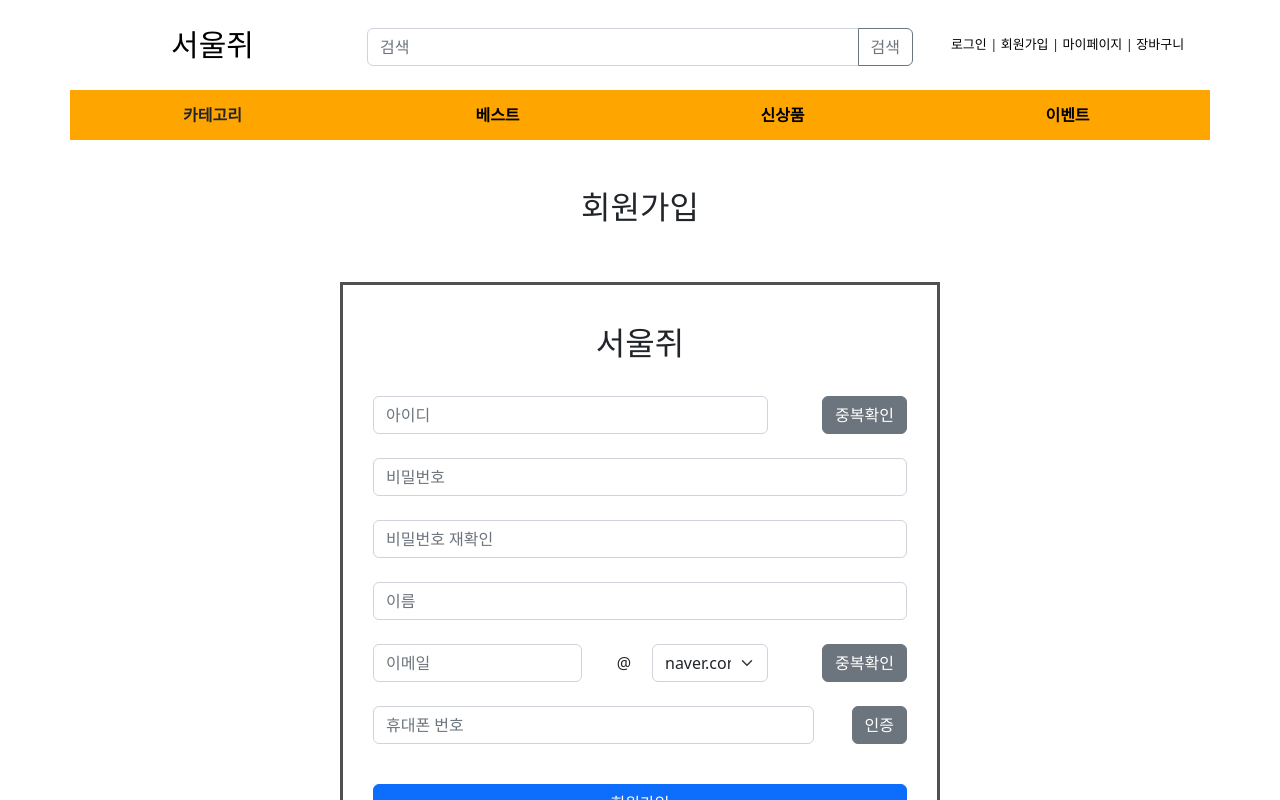
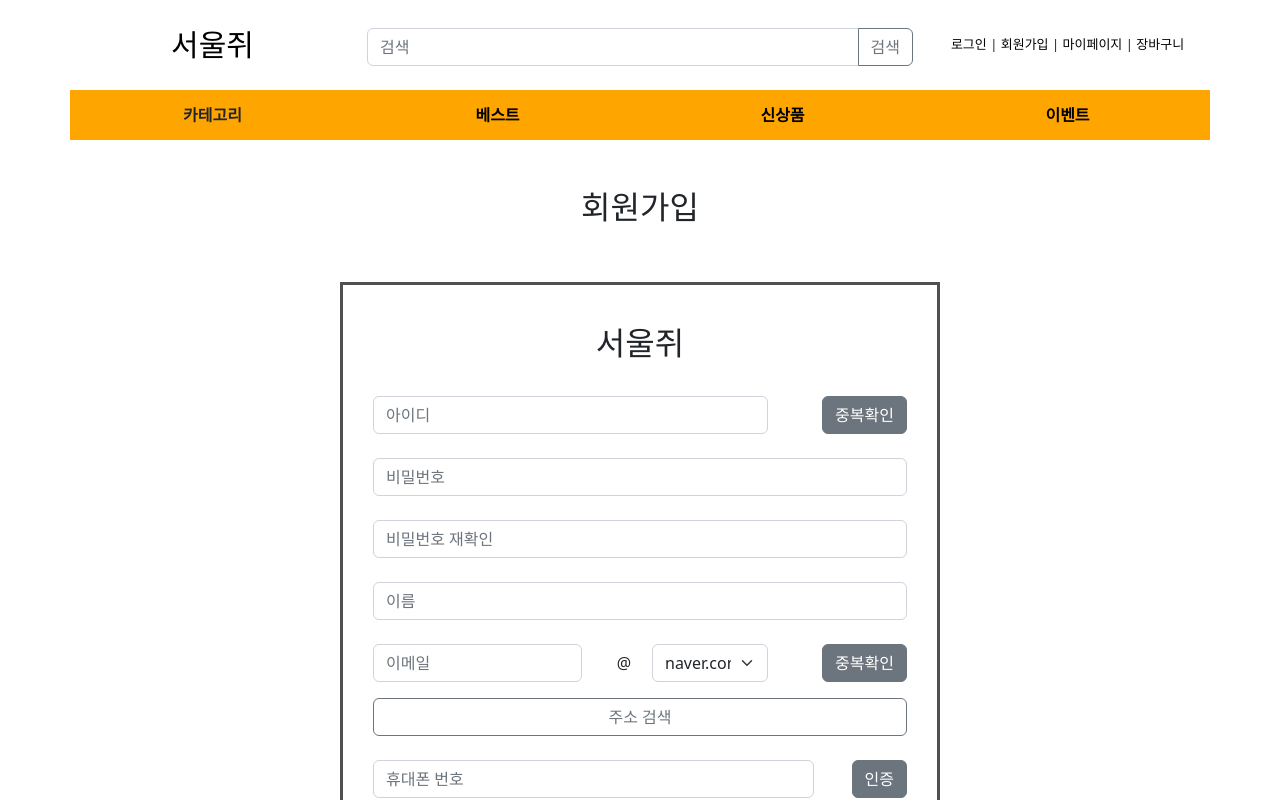
Before and after one commit to PSE22/Backend_TeamProject_1, a Vue app in the folder 02_frontend/: page /register in a window 1280 px wide. Shown: the top 800 px of the page. Built offline with nearby package versions, Linux system fonts and the light colour scheme; a web font is replaced by a local one.

Commit message:
Dev ms Update Login (#54)
* Update README.md

test

* Update README.md

test22222

* register

1

* update_login

1

* update_login

1

```diff
--- a/02_frontend/src/router/index.js
+++ b/02_frontend/src/router/index.js
@@ -41,6 +41,7 @@ const routes = [
     path: "/category",
     component: () => import("../views/CategoryDetail.vue"),
   },
+
   // 상품 상세
   {
     path: "/product-detail",
@@ -64,6 +65,7 @@ const routes = [
     path: "/mypage",
     component: () => import("../views/mypage/MyPageMain.vue"),
   },
+
   // 마이페이지 -> 주문조회
   {
     path: "/mypage/order",
--- a/02_frontend/src/services/login/LoginService.js
+++ b/02_frontend/src/services/login/LoginService.js
@@ -22,8 +22,9 @@ class LoginService {
             password: user.password,
             repassword: user.password,
             name: user.name,
+            address: user.address,
             email: user.email,
-            phone: user.phone
+            phone: user.phone,
         }
         return http.post("/register", data);
     }
--- a/02_frontend/src/views/RegisterView.vue
+++ b/02_frontend/src/views/RegisterView.vue
@@ -114,6 +114,12 @@
       </div>
       </div>
 
+      <div align="center">
+        <button type="submit" class="btn btn-outline-secondary btn-user mt-3 col-12">
+          주소 검색
+        </button>
+      </div>
+
       <!-- 휴대폰 번호 -->
       <div align="center">
         <div class="row">
@@ -166,6 +172,7 @@ export default {
                 name: "",
                 email: "",
                 phone: "",
+                address: "",
             },
             message: "",      // 성공메세지 화면 출력속성
     }
@@ -194,12 +201,12 @@ export default {
 </script>
 <style>
 .register-box {
-  margin: 150px auto;
+  margin: 100px auto;
   background-color: rgba(255, 255, 255, 1);
   padding: 40px 30px;
   border: 3px solid #505050;
   width: 600px;
-  height: 600px;
+  height: 650px;
 }
 .a1 {
   position: relative;
```
